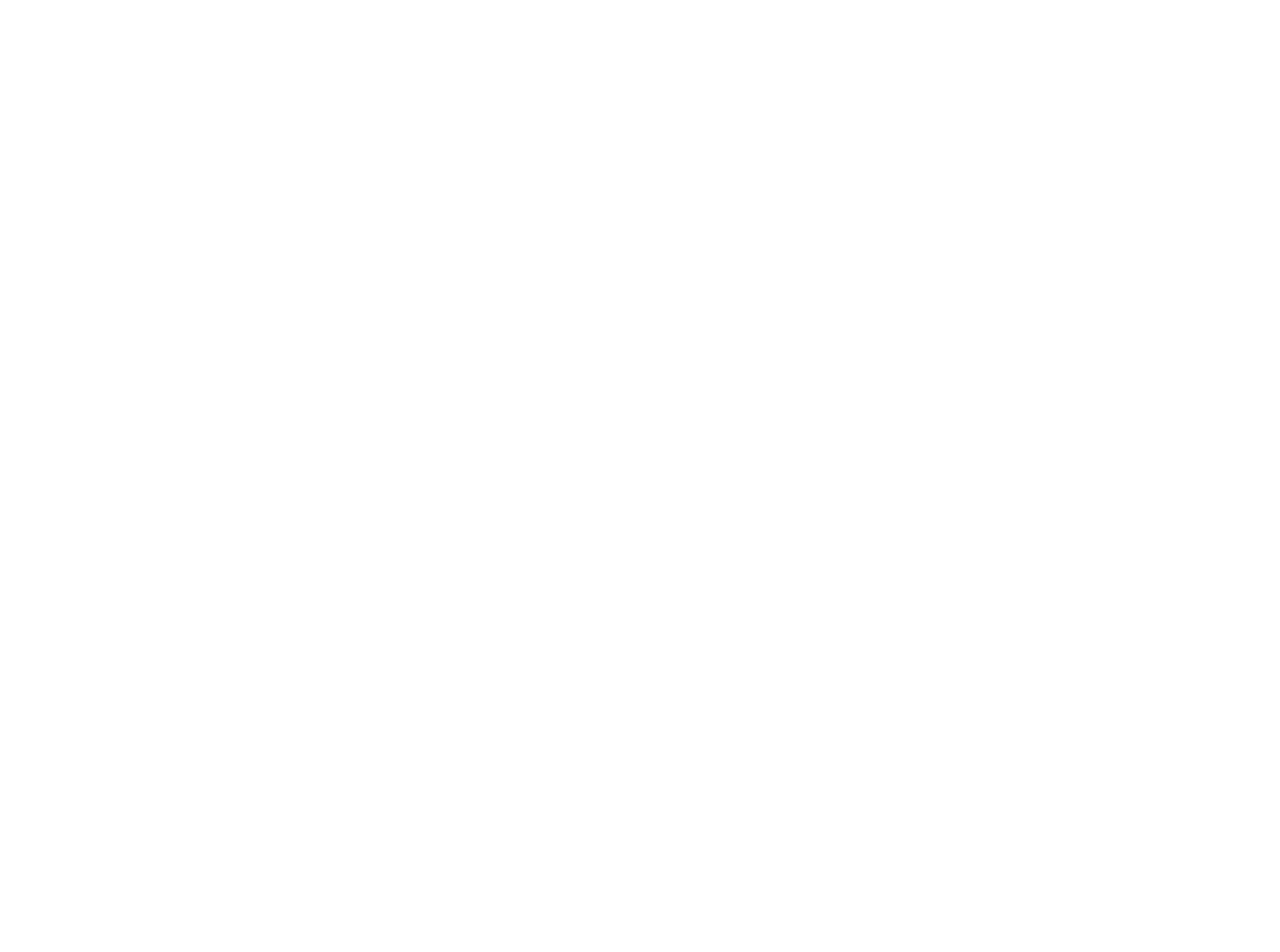
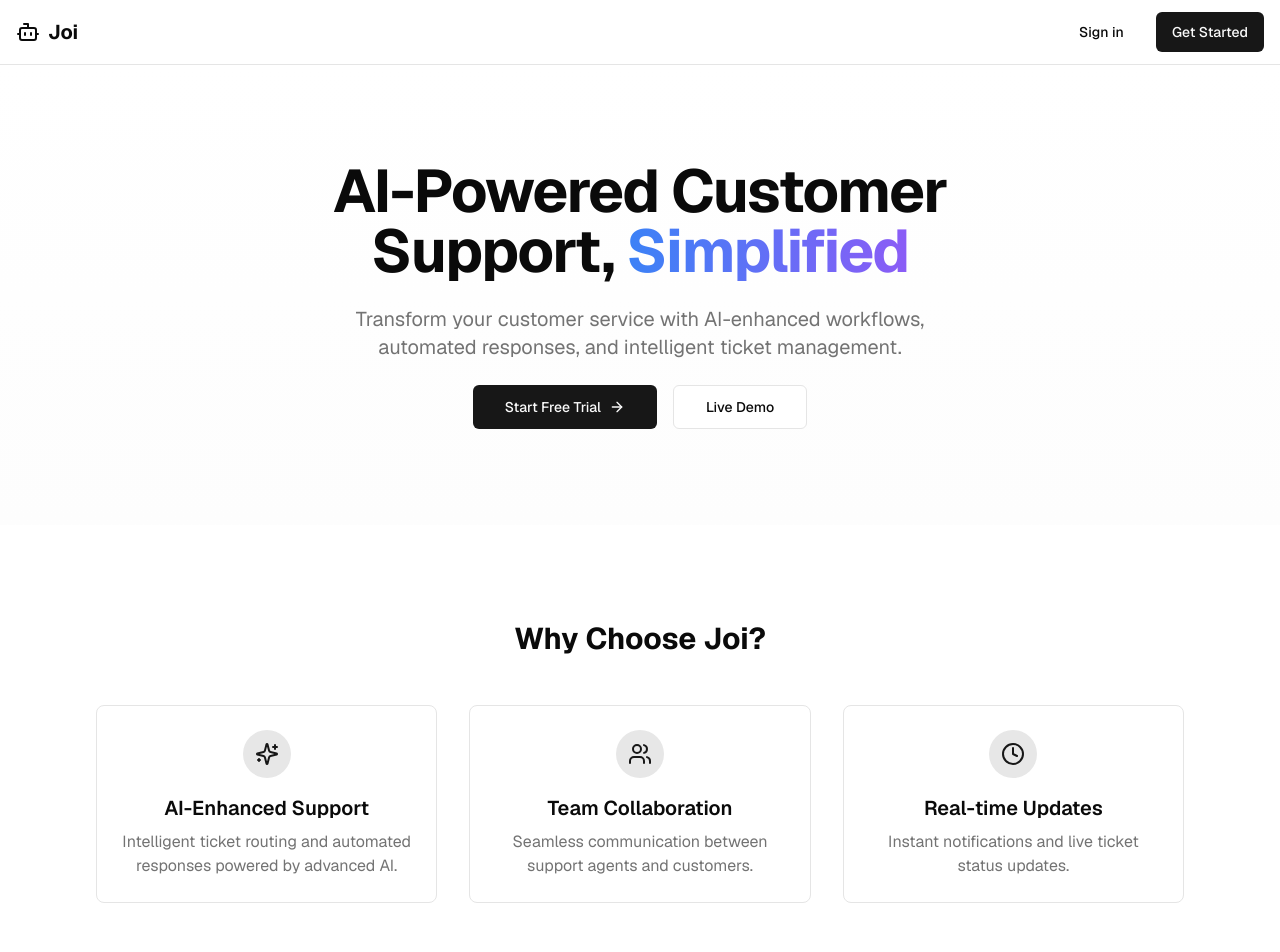
Before and after one commit to zeppaiden/joi, a Next.js app: page / in a window 1280 px wide. Before the commit this address had no page. Shown: the top 952 px of the page. Before the commit the page ends 800 px from the top, so only its background shows below. Built offline with nearby package versions, Linux system fonts and the light colour scheme.

Commit message:
feat: add modern landing page with AI-focused messaging

```diff
--- a/app/page.tsx
+++ b/app/page.tsx
@@ -1,6 +1,104 @@
-import { redirect } from "next/navigation";
+import Link from "next/link";
+import { Button } from "@/components/ui/button";
+import { ArrowRight, Bot, Sparkles, Users, Clock, Shield } from "lucide-react";
 
-export default async function Home() {
-  redirect("/protected/inbox");
+export default function Home() {
+  return (
+    <div className="flex flex-col min-h-screen">
+      {/* Navigation */}
+      <header className="border-b">
+        <div className="container mx-auto flex h-16 items-center justify-between px-4">
+          <div className="flex items-center gap-2">
+            <Bot className="h-6 w-6" />
+            <span className="text-xl font-bold">Joi</span>
+          </div>
+          <div className="flex items-center gap-4">
+            <Link href="/sign-in">
+              <Button variant="ghost">Sign in</Button>
+            </Link>
+            <Link href="/sign-up">
+              <Button>Get Started</Button>
+            </Link>
+          </div>
+        </div>
+      </header>
 
+      {/* Hero Section */}
+      <section className="flex-1 flex flex-col items-center justify-center text-center px-4 py-24 bg-gradient-to-b from-background to-secondary/20">
+        <div className="max-w-3xl space-y-6">
+          <h1 className="text-4xl sm:text-5xl md:text-6xl font-bold tracking-tight">
+            AI-Powered Customer Support,{" "}
+            <span className="bg-clip-text text-transparent bg-gradient-to-r from-blue-500 to-violet-500">
+              Simplified
+            </span>
+          </h1>
+          <p className="text-xl text-muted-foreground max-w-2xl mx-auto">
+            Transform your customer service with AI-enhanced workflows, automated responses, and intelligent ticket management.
+          </p>
+          <div className="flex flex-col sm:flex-row gap-4 justify-center">
+            <Link href="/sign-up">
+              <Button size="lg" className="gap-2">
+                Start Free Trial <ArrowRight className="h-4 w-4" />
+              </Button>
+            </Link>
+            <Link href="/sign-in">
+              <Button size="lg" variant="outline">
+                Live Demo
+              </Button>
+            </Link>
+          </div>
+        </div>
+      </section>
+
+      {/* Features Section */}
+      <section className="py-24 px-4">
+        <div className="container mx-auto max-w-6xl">
+          <h2 className="text-3xl font-bold text-center mb-12">
+            Why Choose Joi?
+          </h2>
+          <div className="grid grid-cols-1 md:grid-cols-2 lg:grid-cols-3 gap-8">
+            {/* AI-Enhanced Support */}
+            <div className="flex flex-col items-center text-center p-6 rounded-lg border bg-card">
+              <div className="h-12 w-12 rounded-full bg-primary/10 flex items-center justify-center mb-4">
+                <Sparkles className="h-6 w-6 text-primary" />
+              </div>
+              <h3 className="text-xl font-semibold mb-2">AI-Enhanced Support</h3>
+              <p className="text-muted-foreground">
+                Intelligent ticket routing and automated responses powered by advanced AI.
+              </p>
+            </div>
+
+            {/* Team Collaboration */}
+            <div className="flex flex-col items-center text-center p-6 rounded-lg border bg-card">
+              <div className="h-12 w-12 rounded-full bg-primary/10 flex items-center justify-center mb-4">
+                <Users className="h-6 w-6 text-primary" />
+              </div>
+              <h3 className="text-xl font-semibold mb-2">Team Collaboration</h3>
+              <p className="text-muted-foreground">
+                Seamless communication between support agents and customers.
+              </p>
+            </div>
+
+            {/* Real-time Updates */}
+            <div className="flex flex-col items-center text-center p-6 rounded-lg border bg-card">
+              <div className="h-12 w-12 rounded-full bg-primary/10 flex items-center justify-center mb-4">
+                <Clock className="h-6 w-6 text-primary" />
+              </div>
+              <h3 className="text-xl font-semibold mb-2">Real-time Updates</h3>
+              <p className="text-muted-foreground">
+                Instant notifications and live ticket status updates.
+              </p>
+            </div>
+          </div>
+        </div>
+      </section>
+
+      {/* Footer */}
+      <footer className="border-t py-12">
+        <div className="container mx-auto px-4 text-center text-sm text-muted-foreground">
+          <p>© 2024 Joi. All rights reserved.</p>
+        </div>
+      </footer>
+    </div>
+  );
 }
```
